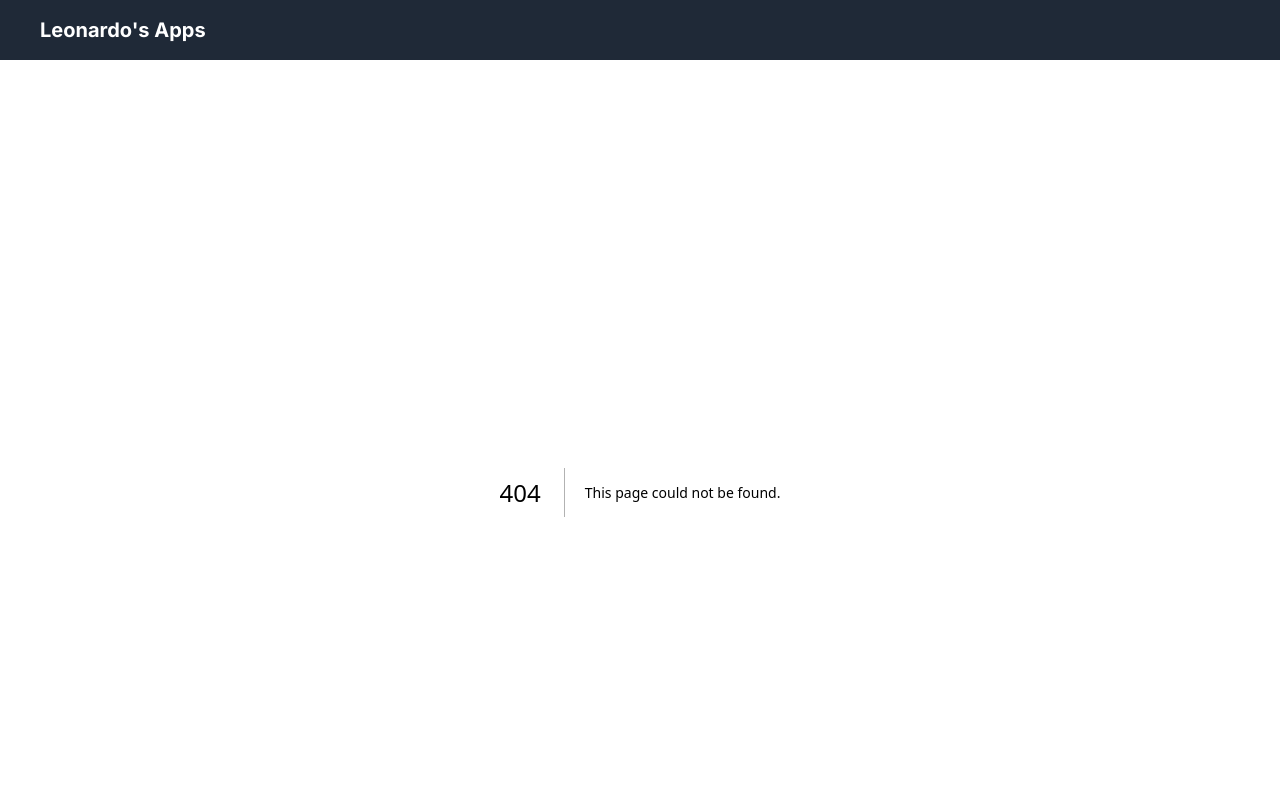
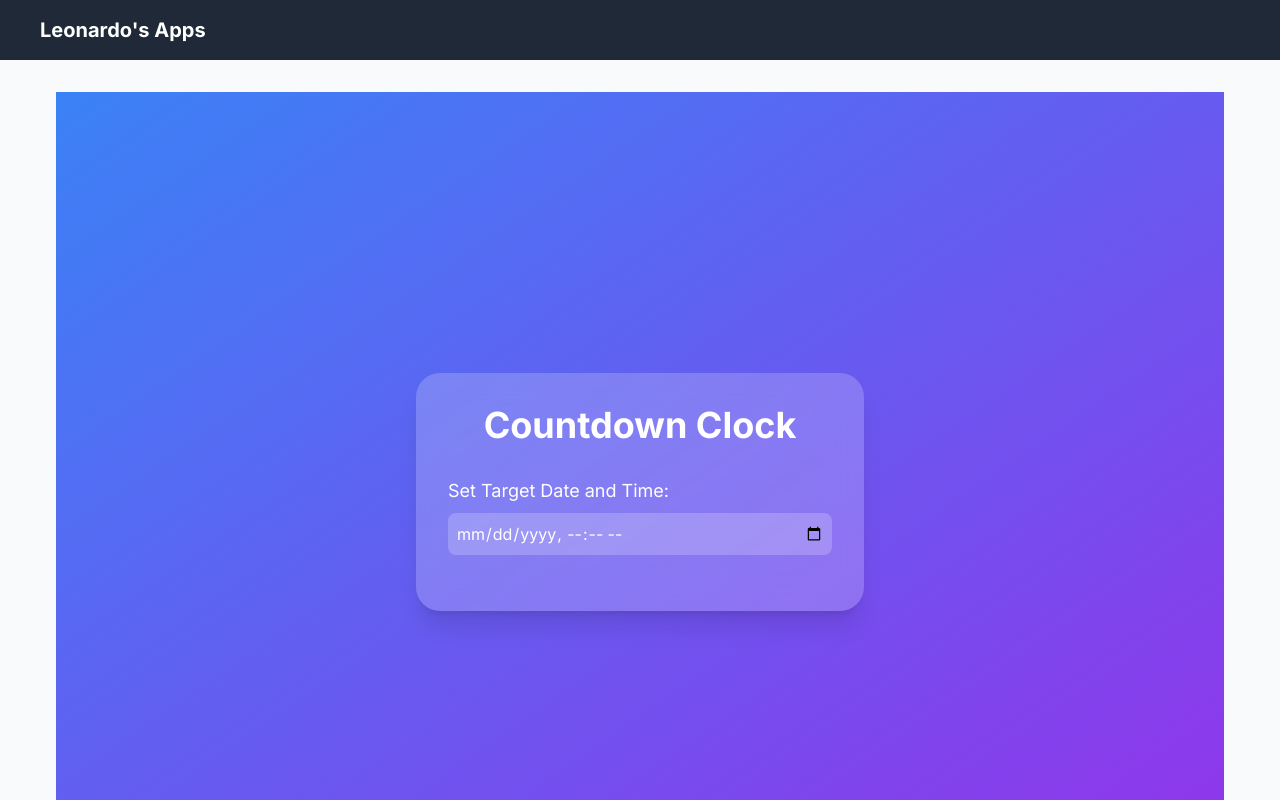
Before and after one commit to Tuanyk/leoapps, a Next.js app: page /tools/countdown-clock in a window 1280 px wide. Before the commit this address had no page. Shown: the top 800 px of the page. Built offline with nearby package versions, Linux system fonts and the light colour scheme.

Commit message:
1732874568

```diff
--- a/app/page.tsx
+++ b/app/page.tsx
@@ -11,6 +11,7 @@ export default function Home() {
         <ToolCard href="/tools/bmi-calculator" title="BMI Calculator" description="BMI Calculator" />
         <ToolCard href="/tools/textcase" title="Textcase Converter" description="Textcase Converter" />
         <ToolCard href="/tools/clock" title="Super clock" description="Clock 5 minutes interval" />
+        <ToolCard href="/tools/countdown-clock" title="Countdown clock" description="Countdown clock when boring" />
       </div>
     </div>
   )
--- /dev/null
+++ b/app/tools/countdown-clock/components/CountdownClock.tsx
@@ -0,0 +1,58 @@
+import { useState, useEffect } from 'react'
+
+interface CountdownClockProps {
+  targetDate: Date
+}
+
+export function CountdownClock({ targetDate }: CountdownClockProps) {
+  const [timeLeft, setTimeLeft] = useState(calculateTimeLeft())
+
+  function calculateTimeLeft() {
+    const difference = +targetDate - +new Date()
+    let timeLeft = {}
+
+    if (difference > 0) {
+      timeLeft = {
+        days: Math.floor(difference / (1000 * 60 * 60 * 24)),
+        hours: Math.floor((difference / (1000 * 60 * 60)) % 24),
+        minutes: Math.floor((difference / 1000 / 60) % 60),
+        seconds: Math.floor((difference / 1000) % 60)
+      }
+    }
+
+    return timeLeft
+  }
+
+  useEffect(() => {
+    const timer = setTimeout(() => {
+      setTimeLeft(calculateTimeLeft())
+    }, 1000)
+
+    return () => clearTimeout(timer)
+  })
+
+  const timerComponents = Object.keys(timeLeft).map(interval => {
+    if (!timeLeft[interval]) {
+      return null
+    }
+
+    return (
+      <div key={interval} className="flex flex-col items-center">
+        <div className="text-5xl font-bold text-white mb-2">
+          {timeLeft[interval]}
+        </div>
+        <div className="text-xl text-white opacity-80">
+          {interval}
+        </div>
+      </div>
+    )
+  })
+
+  return (
+    <div className="mt-8">
+      <div className="flex justify-around">
+        {timerComponents.length ? timerComponents : <span className="text-2xl text-white">Time&apos;s up!</span>}
+      </div>
+    </div>
+  )
+}
--- /dev/null
+++ b/app/tools/countdown-clock/components/DateTimePicker.tsx
@@ -0,0 +1,29 @@
+import { useState } from 'react'
+
+interface DateTimePickerProps {
+  onDateChange: (date: Date) => void
+}
+
+export function DateTimePicker({ onDateChange }: DateTimePickerProps) {
+  const [dateTime, setDateTime] = useState('')
+
+  const handleDateTimeChange = (e: React.ChangeEvent<HTMLInputElement>) => {
+    setDateTime(e.target.value)
+    onDateChange(new Date(e.target.value))
+  }
+
+  return (
+    <div className="mb-6">
+      <label htmlFor="datetime-input" className="block text-white text-lg mb-2">
+        Set Target Date and Time:
+      </label>
+      <input
+        type="datetime-local"
+        id="datetime-input"
+        value={dateTime}
+        onChange={handleDateTimeChange}
+        className="w-full p-2 rounded-lg bg-white bg-opacity-20 text-white placeholder-white placeholder-opacity-70 focus:outline-none focus:ring-2 focus:ring-white"
+      />
+    </div>
+  )
+}
--- /dev/null
+++ b/app/tools/countdown-clock/layout.tsx
@@ -0,0 +1,18 @@
+import type { Metadata } from 'next'
+
+export const metadata: Metadata = {
+  title: 'Beautiful Countdown Clock',
+  description: 'A beautiful countdown clock to track time until a target date',
+}
+
+export default function CountdownClockLayout({
+  children,
+}: {
+  children: React.ReactNode
+}) {
+  return (
+    <>
+      {children}
+    </>
+  )
+}
--- /dev/null
+++ b/app/tools/countdown-clock/page.tsx
@@ -0,0 +1,19 @@
+'use client'
+
+import { useState } from 'react'
+import { CountdownClock } from './components/CountdownClock'
+import { DateTimePicker } from './components/DateTimePicker'
+
+export default function CountdownClockPage() {
+  const [targetDate, setTargetDate] = useState<Date | null>(null)
+
+  return (
+    <div className="min-h-screen bg-gradient-to-br from-blue-500 to-purple-600 flex flex-col items-center justify-center p-4">
+      <div className="bg-white bg-opacity-20 backdrop-filter backdrop-blur-lg rounded-3xl shadow-xl p-8 w-full max-w-md">
+        <h1 className="text-4xl font-bold text-white text-center mb-8">Countdown Clock</h1>
+        <DateTimePicker onDateChange={setTargetDate} />
+        {targetDate && <CountdownClock targetDate={targetDate} />}
+      </div>
+    </div>
+  )
+}
```
